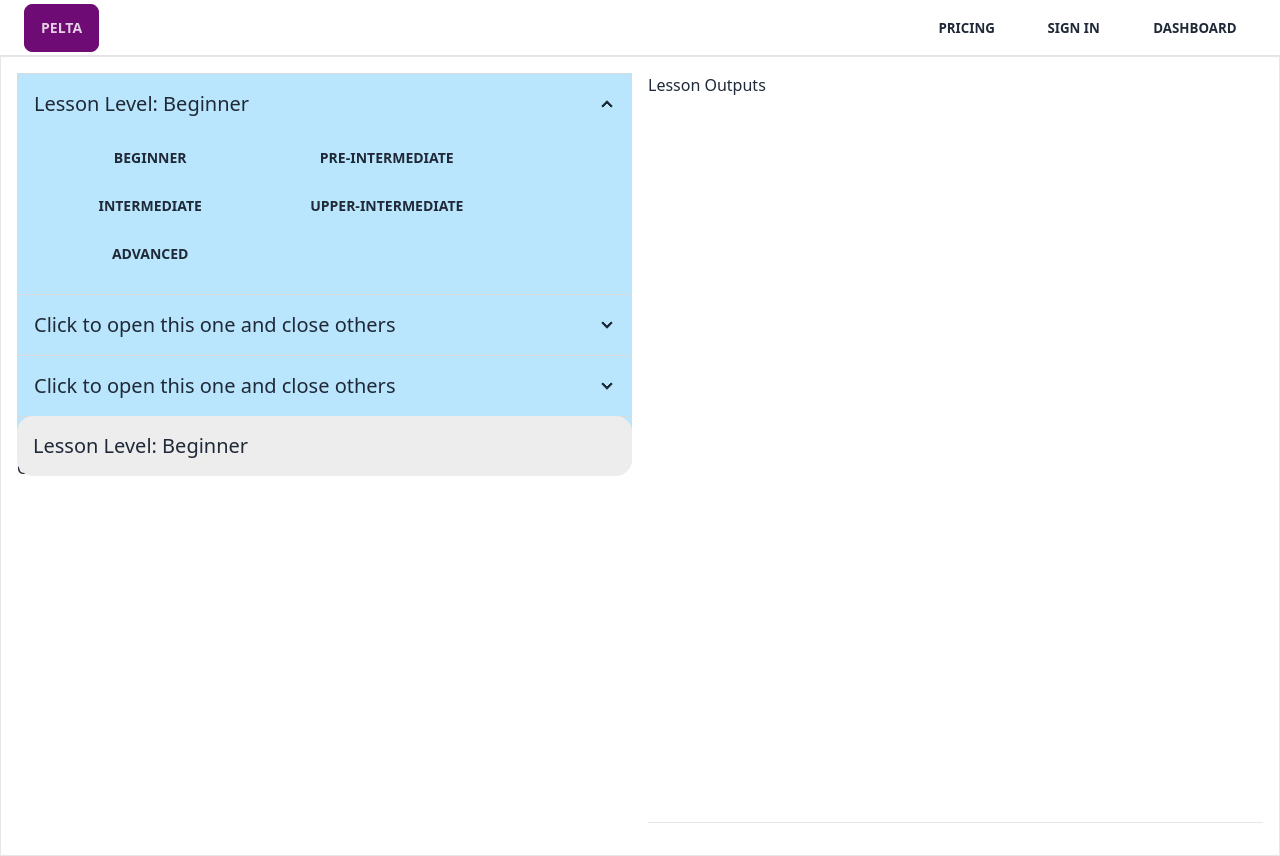
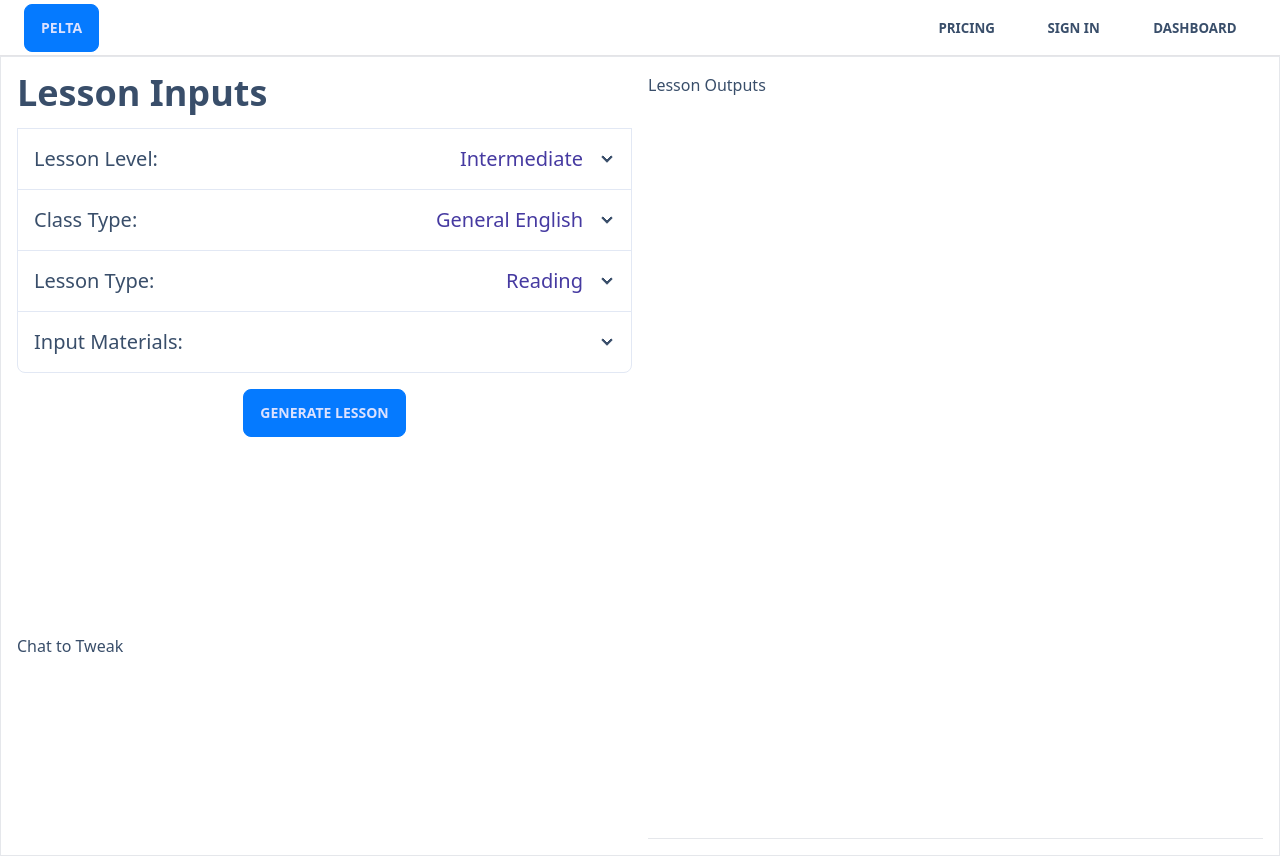
Before and after one commit to jncameron/curriculAI, a SvelteKit app: page /dashboard in a window 1280 px wide. Built offline with nearby package versions, Linux system fonts and the light colour scheme; no server answers.

Commit message:
begin lesson inputs

```diff
--- /dev/null
+++ b/src/lib/utils/classType.ts
@@ -0,0 +1,4 @@
+export enum ClassType {
+	GEN = 'General English',
+	IELTS = 'IELTS'
+}
--- /dev/null
+++ b/src/lib/utils/lessonType.ts
@@ -0,0 +1,6 @@
+export enum LessonType {
+	READING = 'Reading',
+	WRITING = 'Writing',
+	LISTENING = 'Listening',
+	SPEAKING = 'Speaking'
+}
--- a/src/routes/dashboard/+page.svelte
+++ b/src/routes/dashboard/+page.svelte
@@ -1,114 +1,141 @@
 <script lang="ts">
 	import { LessonLevel } from '$lib/utils/lessonLevel';
+	import { ClassType } from '$lib/utils/classType';
 	import type { PageData } from './$types';
+	import { LessonType } from '$lib/utils/lessonType';
 
 	export let data: PageData;
-	let checked: boolean = true;
-	let lessonLevel: string = 'Beginner';
+	let checked: boolean = false;
+	let lessonLevel: string = LessonLevel.INTERMEDIATE;
+	let classType: string = ClassType.GEN;
+	let lessonType: string = LessonType.READING;
 
 	function changeLessonLevel(e: Event) {
 		checked = true;
 		checked = false;
-		lessonLevel = e.target?.value;
+		lessonLevel = (e.target as HTMLInputElement).value;
+	}
+	function changeClassType(e: Event) {
+		checked = true;
+		checked = false;
+		classType = (e.target as HTMLInputElement).value;
+	}
+	function changeLessonType(e: Event) {
+		checked = true;
+		checked = false;
+		lessonType = (e.target as HTMLInputElement).value;
 	}
 
 	function changeChecked() {
+		console.log('changeChecked');
 		checked = !checked;
 		return checked;
 	}
 </script>
 
 <div
-	class="p-4 grid lg:grid-cols-2 lg:grid-rows-2 gap-4 md:grid-cols-1 md:grid-rows-1 border border-gray-200 h-[100%]"
+	class="p-4 grid lg:grid-cols-2 lg:grid-rows-[auto,auto] gap-4 md:grid-cols-1 md:grid-rows-1 border border-gray-200 h-[100%]"
 >
-	<div class="bg-sky-200">
+	<div class="bg-grey-100">
 		<div class="join join-vertical w-full">
+			<h1 class="flex max-w-4xl text-2xl font-bold md:text-3xl lg:text-4xl pb-4">Lesson Inputs</h1>
 			<div class="collapse collapse-arrow join-item border border-base-300">
 				<input type="radio" name="my-accordion-4" {checked} />
 				<div class="collapse-title collapse-close text-xl font-medium">
-					Lesson Level: {lessonLevel}
+					Lesson Level: <span class="text-secondary float-right">{lessonLevel}</span>
 				</div>
 				<div class="collapse-content">
 					<button
 						value={LessonLevel.BEGINNER}
 						on:click={changeLessonLevel}
-						class="btn btn-ghost w-[100%] md:w-2/5">{LessonLevel.BEGINNER}</button
+						class="btn btn-ghost w-[100%] md:w-[49%]">{LessonLevel.BEGINNER}</button
 					>
 					<button
 						value={LessonLevel.PREINTERMEDIATE}
 						on:click={changeLessonLevel}
-						class="btn btn-ghost w-[100%] md:w-2/5">{LessonLevel.PREINTERMEDIATE}</button
+						class="btn btn-ghost w-[100%] md:w-[49%]">{LessonLevel.PREINTERMEDIATE}</button
 					>
 					<button
 						value={LessonLevel.INTERMEDIATE}
 						on:click={changeLessonLevel}
-						class="btn btn-ghost w-[100%] md:w-2/5">{LessonLevel.INTERMEDIATE}</button
+						class="btn btn-ghost w-[100%] md:w-[49%]">{LessonLevel.INTERMEDIATE}</button
 					>
 					<button
 						value={LessonLevel.UPPERINTERMEDIATE}
 						on:click={changeLessonLevel}
-						class="btn btn-ghost w-[100%] md:w-2/5">{LessonLevel.UPPERINTERMEDIATE}</button
+						class="btn btn-ghost w-[100%] md:w-[49%]">{LessonLevel.UPPERINTERMEDIATE}</button
 					>
 					<button
 						value={LessonLevel.ADVANCED}
 						on:click={changeLessonLevel}
-						class="btn btn-ghost w-[100%] md:w-2/5">{LessonLevel.ADVANCED}</button
+						class="btn btn-ghost w-[100%] md:w-[49%]">{LessonLevel.ADVANCED}</button
 					>
 				</div>
 			</div>
 
 			<div class="collapse collapse-arrow join-item border border-base-300">
-				<input type="radio" name="my-accordion-4" />
-				<div class="collapse-title text-xl font-medium">
-					Click to open this one and close others
+				<input type="radio" name="my-accordion-4" {checked} />
+				<div class="collapse-title collapse-close text-xl font-medium">
+					Class Type: <span class="text-secondary float-right">{classType}</span>
 				</div>
 				<div class="collapse-content">
-					<p>hello</p>
+					<button
+						value={ClassType.GEN}
+						on:click={changeClassType}
+						class="btn btn-ghost w-[100%] md:w-[49%]">{ClassType.GEN}</button
+					>
+					<button
+						value={ClassType.IELTS}
+						on:click={changeClassType}
+						class="btn btn-ghost w-[100%] md:w-[49%]">{ClassType.IELTS}</button
+					>
 				</div>
 			</div>
 			<div class="collapse collapse-arrow join-item border border-base-300">
-				<input type="radio" name="my-accordion-4" />
-				<div class="collapse-title text-xl font-medium">
-					Click to open this one and close others
+				<input type="radio" name="my-accordion-4" {checked} />
+				<div class="collapse-title collapse-close text-xl font-medium">
+					Lesson Type: <span class="text-secondary float-right">{lessonType}</span>
 				</div>
 				<div class="collapse-content">
-					<p>hello</p>
-				</div>
-			</div>
-			<div class="collapse bg-base-200">
-				<input type="checkbox" />
-				<div class="collapse-title text-xl font-medium">Lesson Level: {lessonLevel}</div>
-				<div class="collapse-content">
 					<button
-						value={LessonLevel.BEGINNER}
-						on:click={changeLessonLevel}
-						class="btn btn-ghost w-[100%] md:w-2/5">{LessonLevel.BEGINNER}</button
+						value={LessonType.READING}
+						on:click={changeLessonType}
+						class="btn btn-ghost w-[100%] md:w-[49%]">{LessonType.READING}</button
 					>
 					<button
-						value={LessonLevel.PREINTERMEDIATE}
-						on:click={changeLessonLevel}
-						class="btn btn-ghost w-[100%] md:w-2/5">{LessonLevel.PREINTERMEDIATE}</button
+						value={LessonType.WRITING}
+						on:click={changeLessonType}
+						class="btn btn-ghost w-[100%] md:w-[49%]">{LessonType.WRITING}</button
 					>
 					<button
-						value={LessonLevel.INTERMEDIATE}
-						on:click={changeLessonLevel}
-						class="btn btn-ghost w-[100%] md:w-2/5">{LessonLevel.INTERMEDIATE}</button
+						value={LessonType.LISTENING}
+						on:click={changeLessonType}
+						class="btn btn-ghost w-[100%] md:w-[49%]">{LessonType.LISTENING}</button
 					>
 					<button
-						value={LessonLevel.UPPERINTERMEDIATE}
-						on:click={changeLessonLevel}
-						class="btn btn-ghost w-[100%] md:w-2/5">{LessonLevel.UPPERINTERMEDIATE}</button
-					>
-					<button
-						value={LessonLevel.ADVANCED}
-						on:click={changeLessonLevel}
-						class="btn btn-ghost w-[100%] md:w-2/5">{LessonLevel.ADVANCED}</button
+						value={LessonType.SPEAKING}
+						on:click={changeLessonType}
+						class="btn btn-ghost w-[100%] md:w-[49%]">{LessonType.SPEAKING}</button
 					>
 				</div>
 			</div>
+			<div class="collapse collapse-arrow join-item border border-base-300">
+				<input type="checkbox" name="my-accordion-4" {checked} />
+				<div class="collapse-title collapse-close text-xl font-medium">Input Materials:</div>
+				<div class="collapse-content">
+					<textarea
+						class="textarea textarea-bordered textarea-primary w-full"
+						placeholder="Paste your Input Material Text here..."
+						rows="8"
+					/>
+				</div>
+			</div>
+		</div>
+		<div class="flex justify-center pt-4">
+			<button class="btn btn-primary mx-auto items-center justify-center">Generate Lesson</button>
 		</div>
 	</div>
 	<div class="border-b border-gray-200 row-span-2"><p>Lesson Outputs</p></div>
 
-	<div class="row-span-2"><p>Chat to Tweak</p></div>
+	<div class="flex flex-col"><p>Chat to Tweak</p></div>
 </div>
--- a/tailwind.config.js
+++ b/tailwind.config.js
@@ -5,7 +5,7 @@ export default {
 		extend: {}
 	},
 	daisyui: {
-		themes: ['fantasy']
+		themes: ['winter']
 	},
 	plugins: [require('daisyui')]
 };
```
